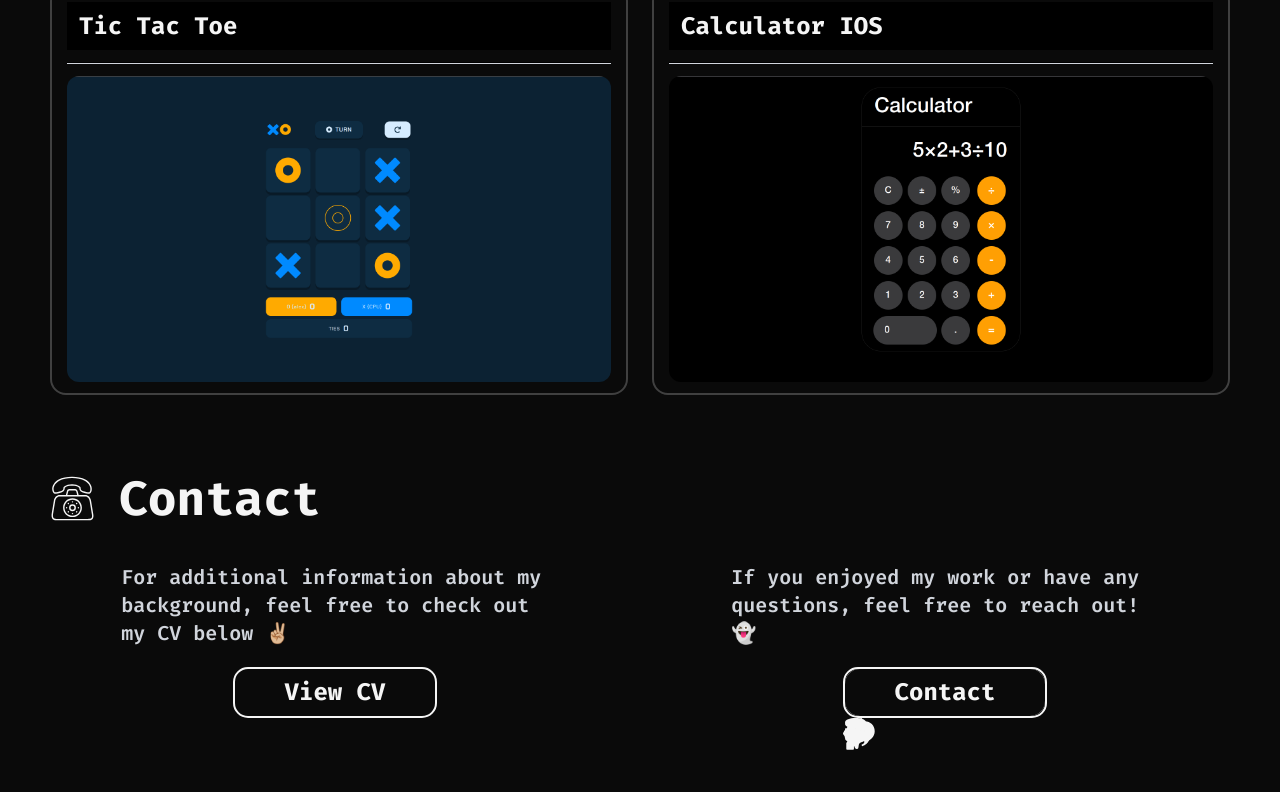
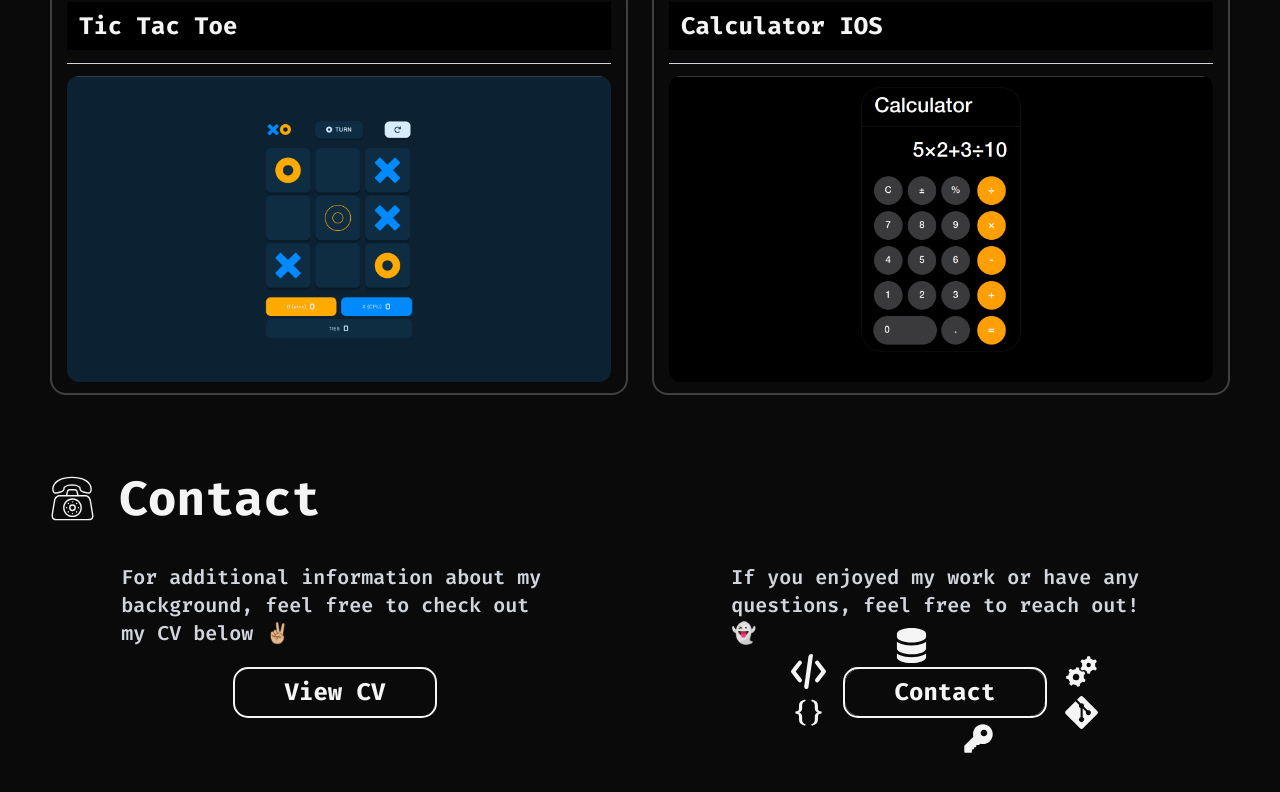
Before and after one commit to AlexanderMatveev2908/next-portfolio, a Next.js app: page / in a window 1280 px wide. Shown: the part 1945-2737 px from the top of the page. Built offline with nearby package versions, Linux system fonts and the light colour scheme.

Commit message:
try add random

```diff
--- a/src/core/lib/etc.ts
+++ b/src/core/lib/etc.ts
@@ -11,7 +11,7 @@ export const genRandom = (min: number, max: number) =>
   Math.floor(Math.random() * (max - min + 1) + min);
 
 export const genSizeRandom = () => {
-  const size = genRandom(25, 40);
+  const size = genRandom(25, 35);
 
   return `
     width: ${size}px;
--- a/src/features/Contact/components/FancyBtnV2/FancyBtnV2.tsx
+++ b/src/features/Contact/components/FancyBtnV2/FancyBtnV2.tsx
@@ -5,7 +5,7 @@
 import { useState, type FC } from "react";
 import Anchor from "../Anchor/Anchor";
 import { css } from "@emotion/react";
-import { btnFancySVGs } from "./uiFactory";
+import { btnFancySVGs, optFancyV2 } from "./uiFactory";
 import { genSizeRandom } from "@/core/lib/etc";
 import { easeInOut, motion } from "framer-motion";
 
@@ -19,7 +19,7 @@ const FancyBtnV2: FC<PropsType> = ({ href }) => {
   return (
     <Anchor {...{ href, setIsHover }}>
       <motion.div
-        className="w-full flex justify-center max-w-fit h-full max-h-fit relative"
+        className="w-full flex justify-center max-w-fit h-full max-h-fit relative "
         css={css`
           border: 2px solid var(--whitesmoke);
           padding: 7.5px 50px;
@@ -59,15 +59,22 @@ const FancyBtnV2: FC<PropsType> = ({ href }) => {
         </span>
       </motion.div>
 
-      {btnFancySVGs.map((el) => (
-        <el.svg
+      {btnFancySVGs.map((el, i) => (
+        <motion.div
+          key={el.id}
           css={css`
-            ${genSizeRandom()}
-            color: var(--whitesmoke);
+            position: absolute;
+            ${optFancyV2[i].css}
           `}
-          key={el.id}
-          className="absolute"
-        />
+        >
+          <el.svg
+            css={css`
+              width: 35px;
+              height: 35px;
+              color: var(--whitesmoke);
+            `}
+          />
+        </motion.div>
       ))}
     </Anchor>
   );
--- a/src/features/Contact/components/FancyBtnV2/uiFactory/index.ts
+++ b/src/features/Contact/components/FancyBtnV2/uiFactory/index.ts
@@ -6,6 +6,7 @@ import {
   BtnHtml,
   BtnKey,
 } from "@/shared/components/SVGs";
+import { css } from "@emotion/react";
 import { v4 } from "uuid";
 
 export const btnFancySVGs = [
@@ -15,9 +16,46 @@ export const btnFancySVGs = [
   BtnGit,
   BtnKey,
   BtnDb,
-]
-  .sort(() => Math.random() - 0.5)
-  .map((el) => ({
-    svg: el,
-    id: v4(),
-  }));
+].map((el) => ({
+  svg: el,
+  id: v4(),
+}));
+
+export const optFancyV2 = [
+  {
+    css: css`
+      top: -25%;
+      left: -25%;
+    `,
+  },
+  {
+    css: css`
+      top: -25%;
+      right: -25%;
+    `,
+  },
+  {
+    css: css`
+      bottom: -25%;
+      left: -25%;
+    `,
+  },
+  {
+    css: css`
+      bottom: -25%;
+      right: -25%;
+    `,
+  },
+  {
+    css: css`
+      bottom: -75%;
+      right: 25%;
+    `,
+  },
+  {
+    css: css`
+      top: -75%;
+      left: 25%;
+    `,
+  },
+];
```
